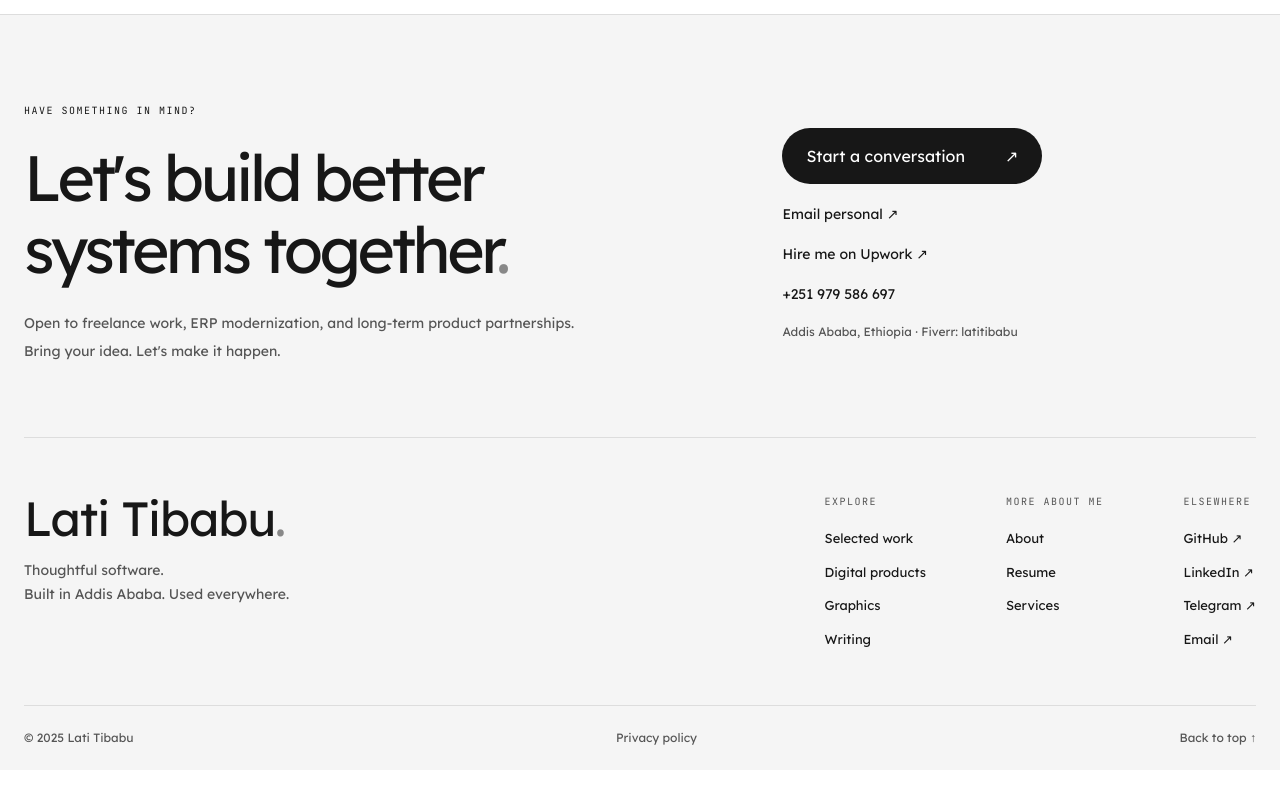
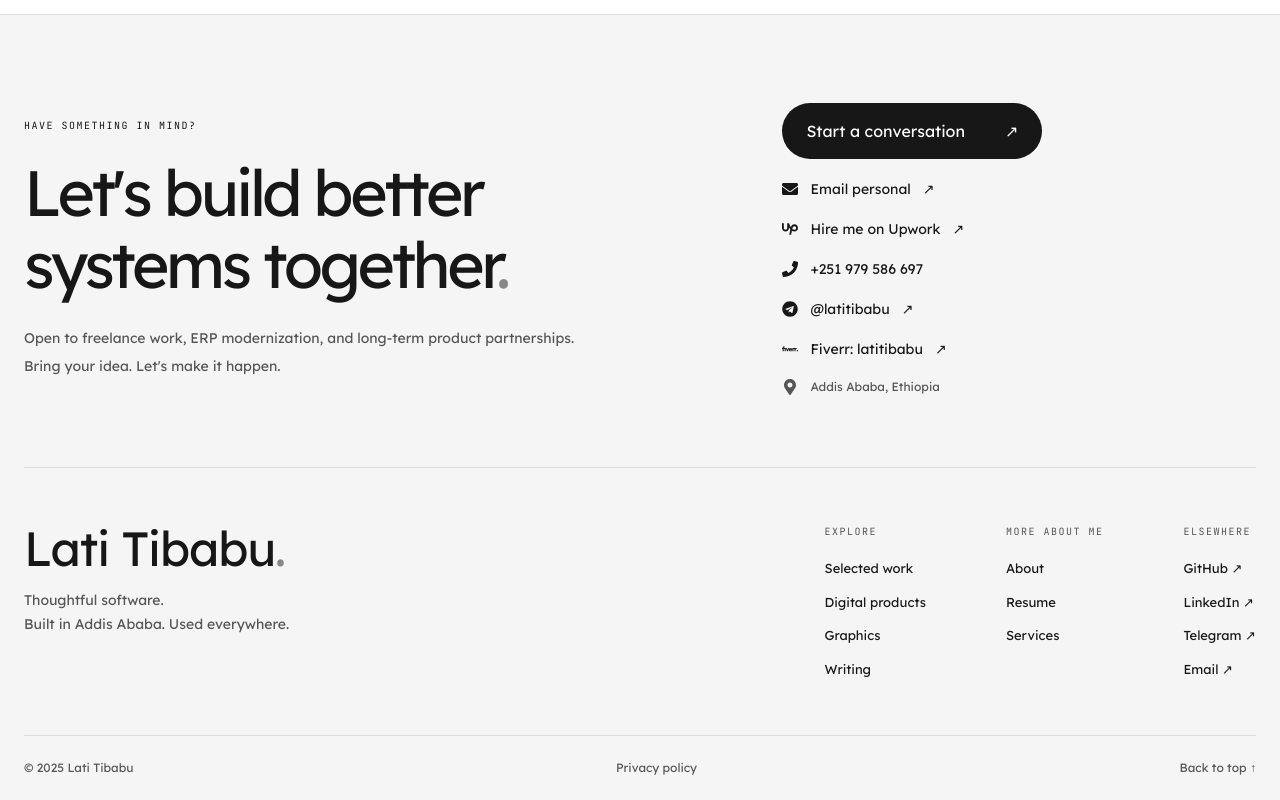
Before and after one commit to lati-tibabu/my-portfolio, a Next.js app: page / in a window 1280 px wide. Shown: the part 9524-10324 px from the top of the page. Before the commit the page ends 10294 px from the top, so only its background shows below. Built offline with nearby package versions, Linux system fonts and the light colour scheme; no server answers; the database is empty; a web font is replaced by a local one.

Commit message:
feat: improve contact links with social icons

```diff
--- a/app/components/Footer.tsx
+++ b/app/components/Footer.tsx
@@ -2,6 +2,7 @@
 
 import { usePathname } from "next/navigation";
 import Link from "next/link";
+import Icon from "./Icon";
 
 export default function Footer() {
   const pathname = usePathname();
@@ -18,10 +19,12 @@ export default function Footer() {
           </div>
           <div className="flex flex-col items-start gap-5">
             <a href="mailto:hello@latitibabu.com" className="header-contact inline-flex items-center gap-10 rounded-full px-6 py-4">Start a conversation <span aria-hidden="true">↗</span></a>
-            <a href="mailto:latitibabu2018@gmail.com" className="text-sm hover:underline">Email personal ↗</a>
-            <a href="https://www.upwork.com/freelancers/~0162435256404567a3?mp_source=share" target="_blank" rel="noopener noreferrer" className="text-sm hover:underline">Hire me on Upwork ↗</a>
-            <a href="tel:+251979586697" className="text-sm hover:underline">+251 979 586 697</a>
-            <p className="text-xs text-[var(--color-on-surface-variant)]">Addis Ababa, Ethiopia · Fiverr: latitibabu</p>
+            <a href="mailto:latitibabu2018@gmail.com" className="inline-flex items-center gap-3 text-sm hover:underline"><Icon name="mail" size={16} /> Email personal <span aria-hidden="true">↗</span></a>
+            <a href="https://www.upwork.com/freelancers/~0162435256404567a3?mp_source=share" target="_blank" rel="noopener noreferrer" className="inline-flex items-center gap-3 text-sm hover:underline"><Icon name="upwork" size={16} /> Hire me on Upwork <span aria-hidden="true">↗</span></a>
+            <a href="tel:+251979586697" className="inline-flex items-center gap-3 text-sm hover:underline"><Icon name="phone" size={16} /> +251 979 586 697</a>
+            <a href="https://t.me/latitibabu" target="_blank" rel="noopener noreferrer" className="inline-flex items-center gap-3 text-sm hover:underline"><Icon name="telegram" size={16} /> @latitibabu <span aria-hidden="true">↗</span></a>
+            <a href="https://www.fiverr.com/latitibabu" target="_blank" rel="noopener noreferrer" className="inline-flex items-center gap-3 text-sm hover:underline"><Icon name="fiverr" size={16} /> Fiverr: latitibabu <span aria-hidden="true">↗</span></a>
+            <p className="inline-flex items-center gap-3 text-xs text-[var(--color-on-surface-variant)]"><Icon name="location" size={16} /> Addis Ababa, Ethiopia</p>
           </div>
         </div>
         <div className="flex flex-col justify-between gap-10 pb-14 lg:flex-row">
```
